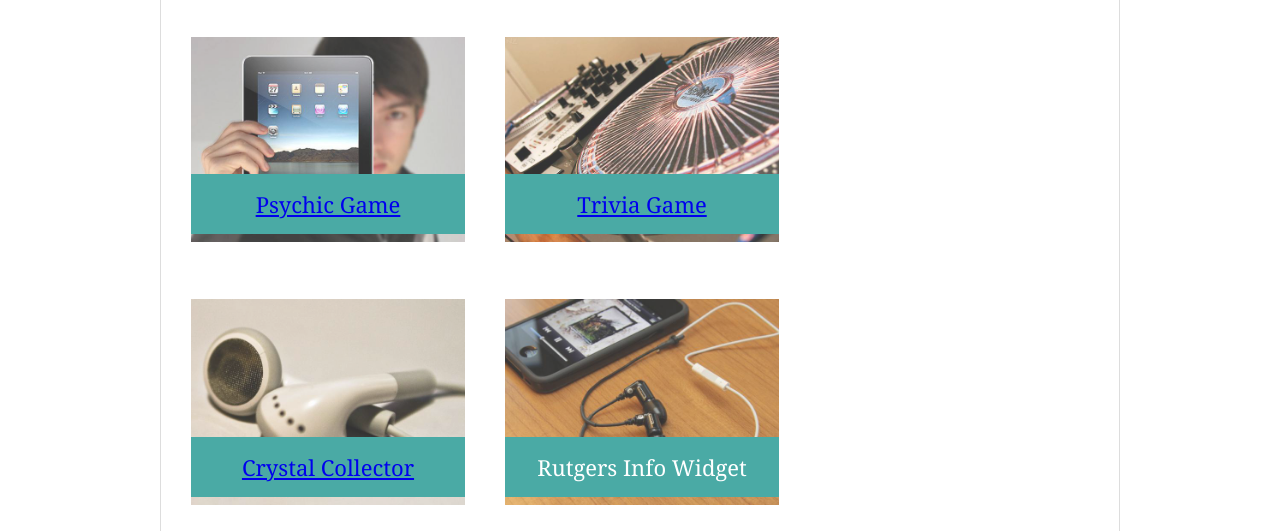
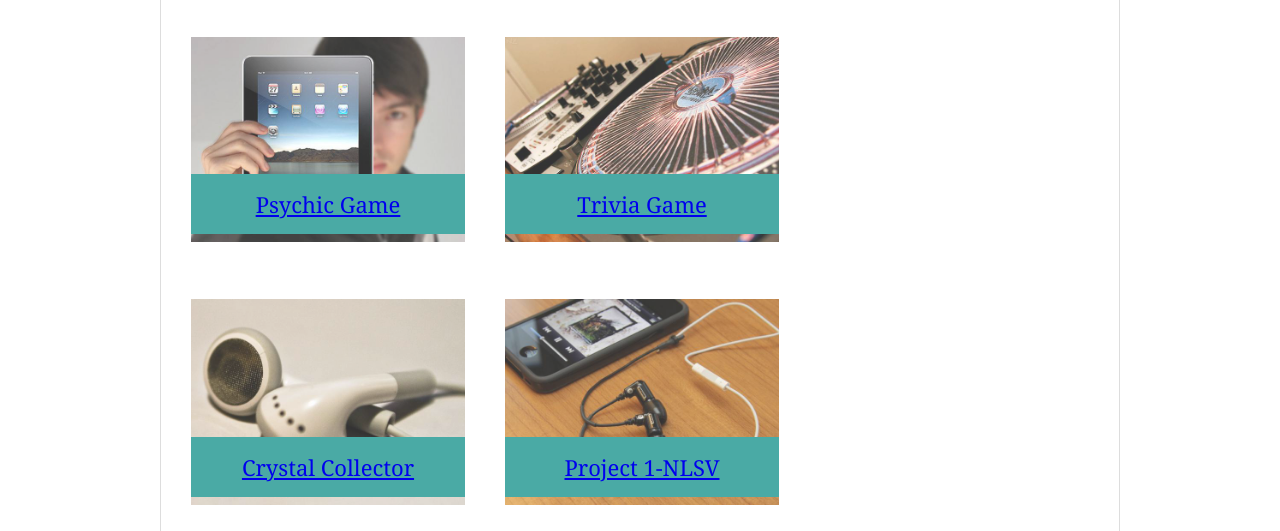
Before and after one commit to zibrahim2046/Responsive-Portfolio, a plain HTML site: page portfolio.html in a window 1280 px wide. Shown: the part 269-800 px from the top of the page. Drawn offline with Linux system fonts and the light colour scheme.

Commit message:
added link to Project 1

```diff
--- a/portfolio.html
+++ b/portfolio.html
@@ -64,10 +64,10 @@
         <div class="work">
           <img
             src="assets/images/technics-q-c-640-480-7.jpg"
-            alt="Rutgers Info Widget"
+            alt="NSLV"
           />
 
-          <h3>Rutgers Info Widget</h3>
+          <h3> <a href="https://zibrahim2046.github.io/Project-1/">Project 1-NLSV</a></h3>
         </div>
         <div class="work">
           <img
```
